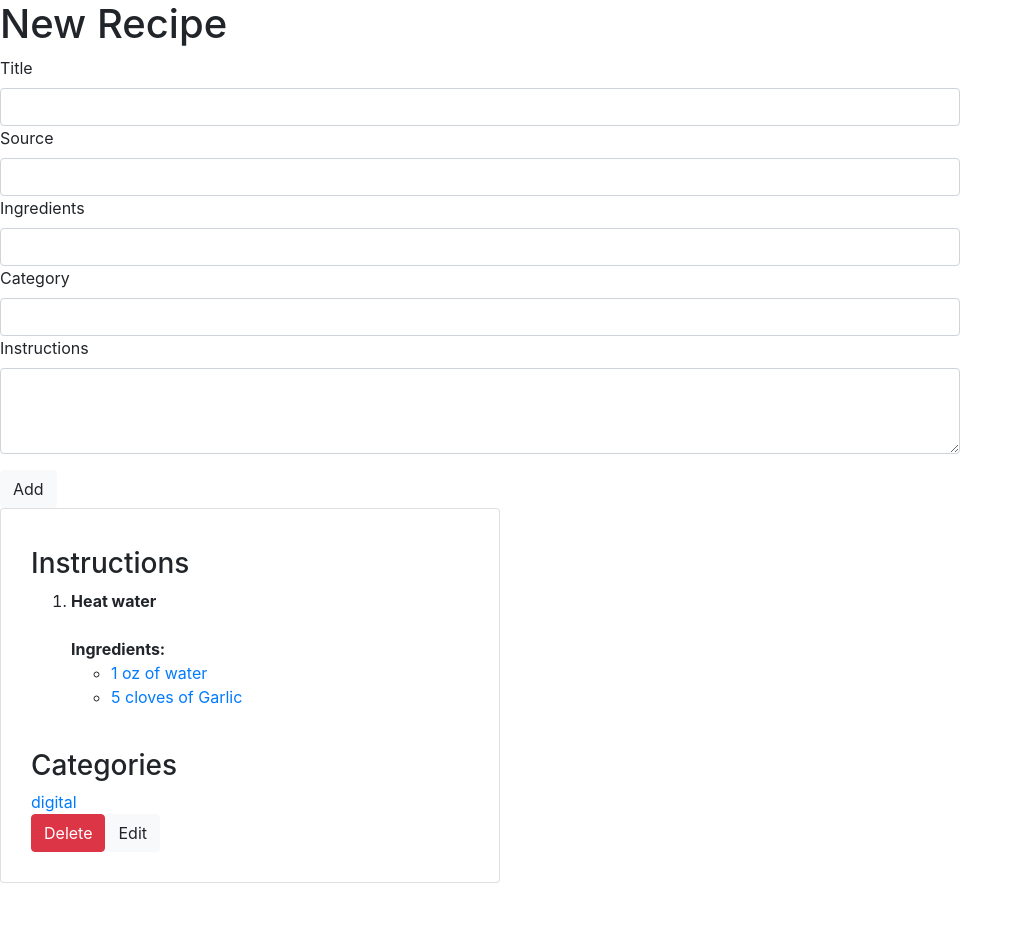
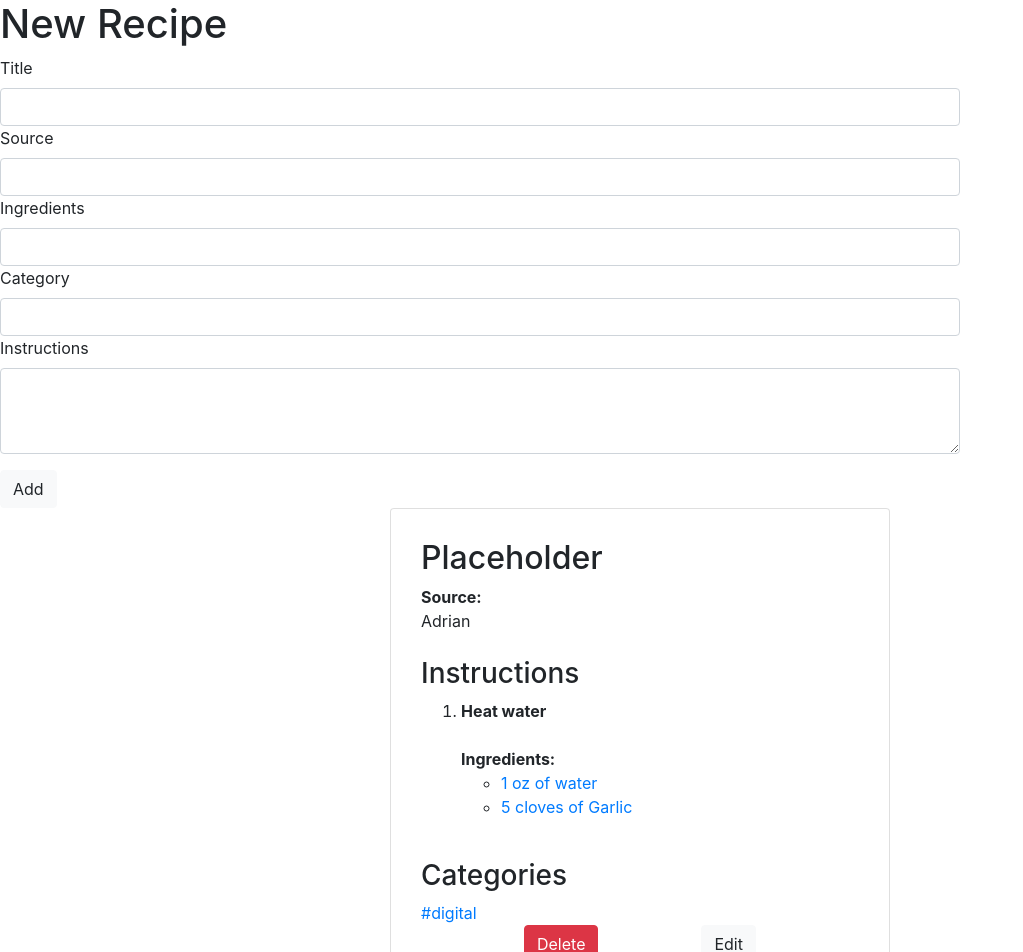
Before and after one commit to ft-secret-recipes-1/front-end, a React (Create React App) app in the folder secret-recipes-front-end/: page / in a window 1280 px wide. Shown: the top 952 px of the page, without its empty margins (0-1023 px from the left). Before the commit the page ends 883 px from the top, so only its background shows below. Built offline with nearby package versions, Linux system fonts and the light colour scheme.

Commit message:
Center recipeCard & Fix name/Source

```diff
--- a/secret-recipes-front-end/src/components/Homepage/Recipecard.js
+++ b/secret-recipes-front-end/src/components/Homepage/Recipecard.js
@@ -17,11 +17,13 @@ const Recipecard = (props) => {
         <Card className='Recipecard'
         style={{
             width: '500px',
-            padding: '30px'
+            padding: '30px',
+            margin: "0 auto 0 auto"
     }}
         >
-            <h2>{recipe.title}</h2>
-            <b>{recipe.source}</b>
+            <h2>{recipe.recipe_name}</h2>
+            <b>Source:</b>
+            <span>{recipe.recipe_source}</span><br/>
             <h3>Instructions</h3>
             <ol className='instructions'>
                 {recipe.shapedSteps.map(step => {
@@ -47,9 +49,14 @@ const Recipecard = (props) => {
             </ol>
             <div className='category'>
             <h3>Categories</h3>
-            <a onClick={navToLink} link={categeoryLink} href={categeoryLink}>{recipe.category.category}</a>
+            <a onClick={navToLink} link={categeoryLink} href={categeoryLink}>#{recipe.category.category}</a>
             </div>
-            <div className='modifyCard'>
+            <div className='modifyCard'
+            style={{
+                    display:"flex",
+                    "justify-content": "space-evenly"
+                }}>
+
                 <Button variant="danger" href='#' target='' onClick={ev => {
                     ev.preventDefault();
                     deleteRecipe(recipe.recipe_id)
```
